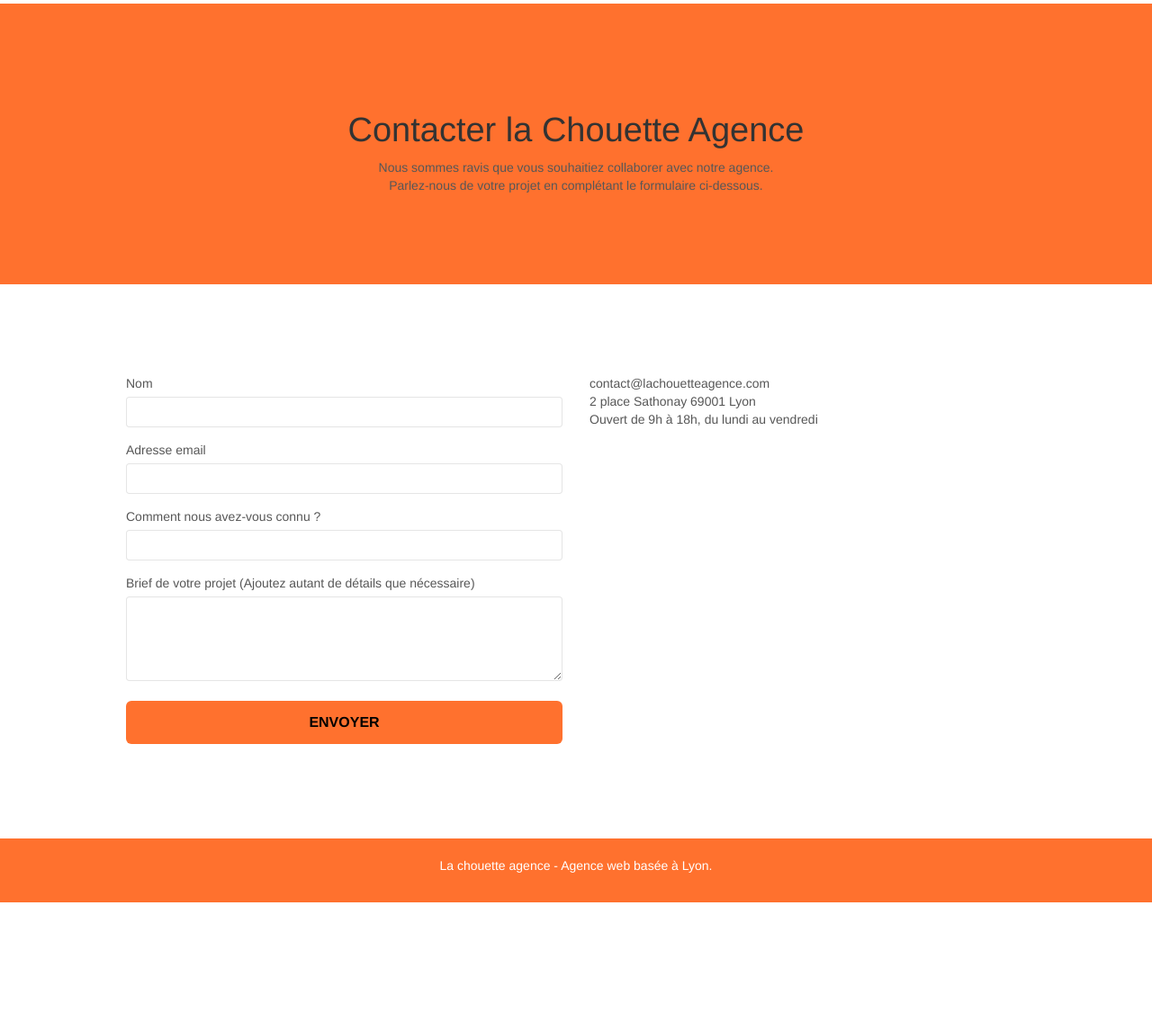
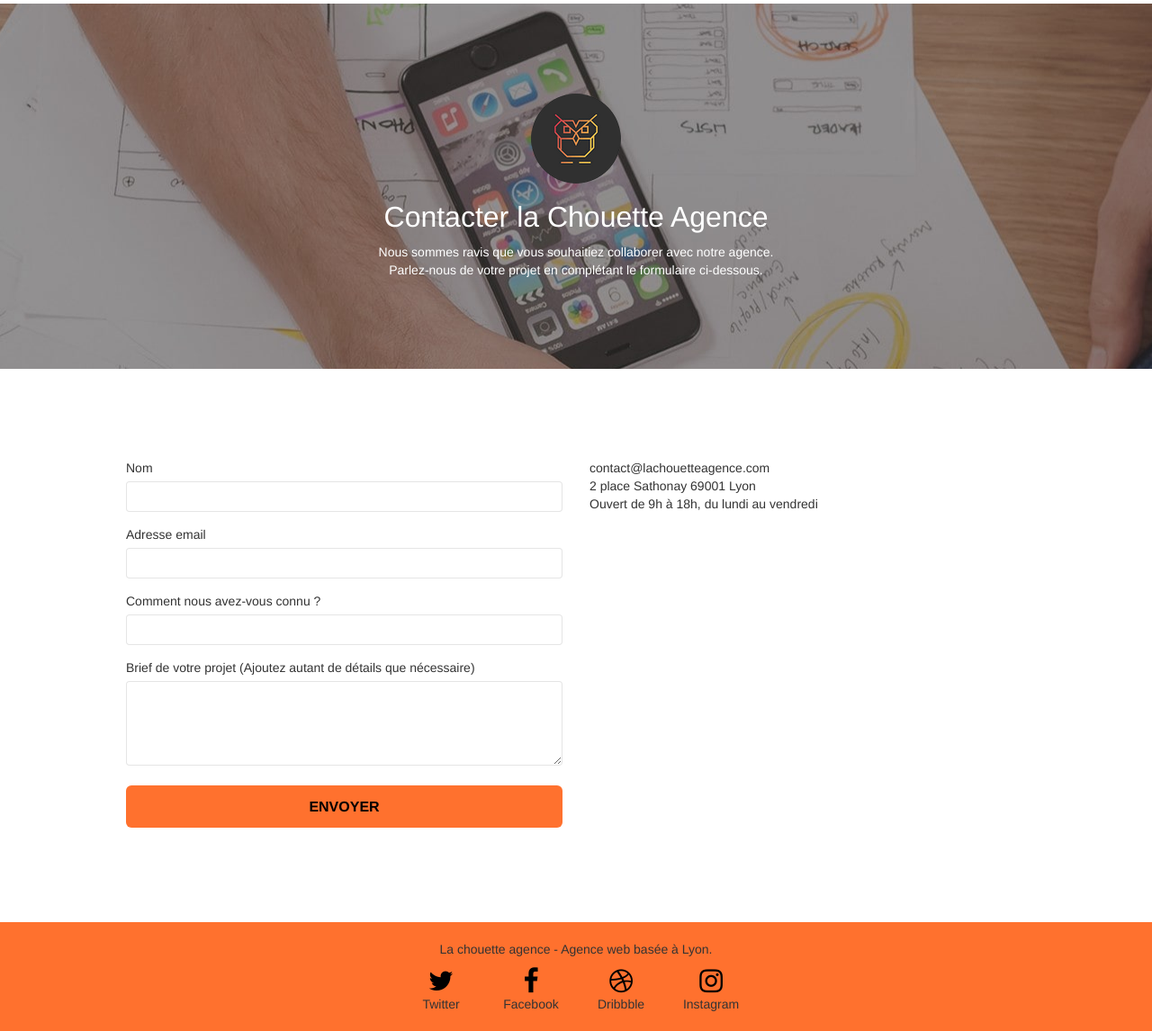
Before and after one commit to phoenix-creaweb/Ma_chouette_agence, a plain HTML site: page Optimised/contact.html in a window 1280 px wide. Shown: the part 88-1234 px from the top of the page at 90% size. Before the commit the page ends 1091 px from the top, so only its background shows below. Drawn offline with nearby package versions, Linux system fonts and the light colour scheme.

Commit message:
dernières modifications esthetiques (homogénéité de l'interface entre les 2 pages et réglage de contrastes) et ajout de rel=noreferrer aux liens dont l'attribut est target=_blank

```diff
--- a/Optimised/contact.html
+++ b/Optimised/contact.html
@@ -7,9 +7,9 @@
     <meta name="viewport" content="width=device-width, initial-scale=1.0, viewport-fit=cover">
 
 	<link rel="shortcut icon" type="image/png" href="./favicon.jpg">
-    <link rel="stylesheet" type="text/css" href="./style-mod.css">
 
-
+	<link rel="stylesheet" type="text/css" href="./style-mod.css">
+	<link rel="stylesheet" href="https://cdnjs.cloudflare.com/ajax/libs/font-awesome/4.7.0/css/font-awesome.min.css" integrity="sha512-SfTiTlX6kk+qitfevl/7LibUOeJWlt9rbyDn92a1DqWOw9vWG2MFoays0sgObmWazO5BQPiFucnnEAjpAB+/Sw==" crossorigin="anonymous" />
 
 	<script src="https://cdnjs.cloudflare.com/ajax/libs/jquery/2.1.0/jquery.min.js" integrity="sha512-qp27nuUylUgwBZJHsmm3W7klwuM5gke4prTvPok3X5zi50y3Mo8cgpeXegWWrdfuXyF2UdLWK/WCb5Mv7CKHcA==" crossorigin="anonymous" defer></script>
 	<script src="./js/bootstrap.js" defer></script>
@@ -55,14 +55,15 @@
 <!-- bloc-0 END -->
 
 <!-- bloc-6 -->
-<div class="bloc bg-dots-bg bg-repeat bgc-atomic-tangerine d-bloc bloc-bg-texture texture-paper" id="bloc-6">
+<div class="bloc bgc-dark-slate-blue bg-banniere d-bloc bg-t-edge bloc-bg-texture texture-paper b-parallax" id="bloc-1-hero">
 	<div class="container bloc-lg">
-		<div class="row">
+		<div class="row tight-width-whitespace">
 			<div class="col-sm-12">
-				<h1 class="text-center hero-bloc-text">
+				<img src="img/logo.png" class="center-block" alt="Logo de La chouette agence, agence de webdesign à Lyon" />
+				<h1 class="text-center hero-bloc-text white">
 					Contacter la Chouette Agence
 				</h1>
-				<p class="text-center mg-lg tight-width-whitespace">
+				<p class="text-center mg-lg tight-width-whitespace white">
 					Nous sommes ravis que vous souhaitiez collaborer avec notre agence.<br>
 					Parlez-nous de votre projet en complétant le formulaire ci-dessous.
 				</p>
@@ -70,6 +71,7 @@
 		</div>
 	</div>
 </div>
+
 <!-- bloc-6 END -->
 
 <!-- bloc-7 -->
@@ -126,31 +128,33 @@
 	<div class="container bloc-sm">
 		<div class="row">
 			<div class="col-sm-12">
-				<p class="text-center white">
+				<p class="text-center ">
 					La chouette agence - Agence web basée à Lyon.<br>
 				</p>
 				<div class="row row-no-gutters social">
 					<div class="col-sm-3">
 						<div class="text-center">
-							<a class="social" href="index.html"><span class="fa fa-twitter icon-md"></span></a>
+							<a class="social" href="http://www.twitter.com" target="_blank" rel="noreferrer"><span class="fa fa-twitter icon-md"></span><br>Twitter</a>
 						</div>
 					</div>
 					<div class="col-sm-3">
 						<div class="text-center">
-							<a class="social" href="index.html"><span class="fa fa-facebook icon-md"></span></a>
+							<a class="social" href="http://www.facebook.com" target="_blank" rel="noreferrer"><span class="fa fa-facebook icon-md"></span><br>Facebook</a>
 						</div>
 					</div>
 					<div class="col-sm-3">
 						<div class="text-center">
-							<a class="social" href="index.html"><span class="fa fa-dribbble icon-md"></span></a>
+							<a class="social" href="https://dribbble.com/" target="_blank" rel="noreferrer"><span class="fa fa-dribbble icon-md"></span><br>Dribbble</a>
 						</div>
 					</div>
 					<div class="col-sm-3">
 						<div class="text-center">
-							<a class="social" href="index.html"><span class="fa fa-instagram icon-md"></span></a>
+							<a class="social" href="http://www.instagram.com" target="_blank" rel="noreferrer"><span class="fa fa-instagram icon-md"></span><br>Instagram</a>
 						</div>
 					</div>
+
 				</div>
+
 			</div>
 		</div>
 	</div>
```
Also changed, not shown: Optimised/index.html (+8 -8 lines), Optimised/style-mod.css, 2 other files.
